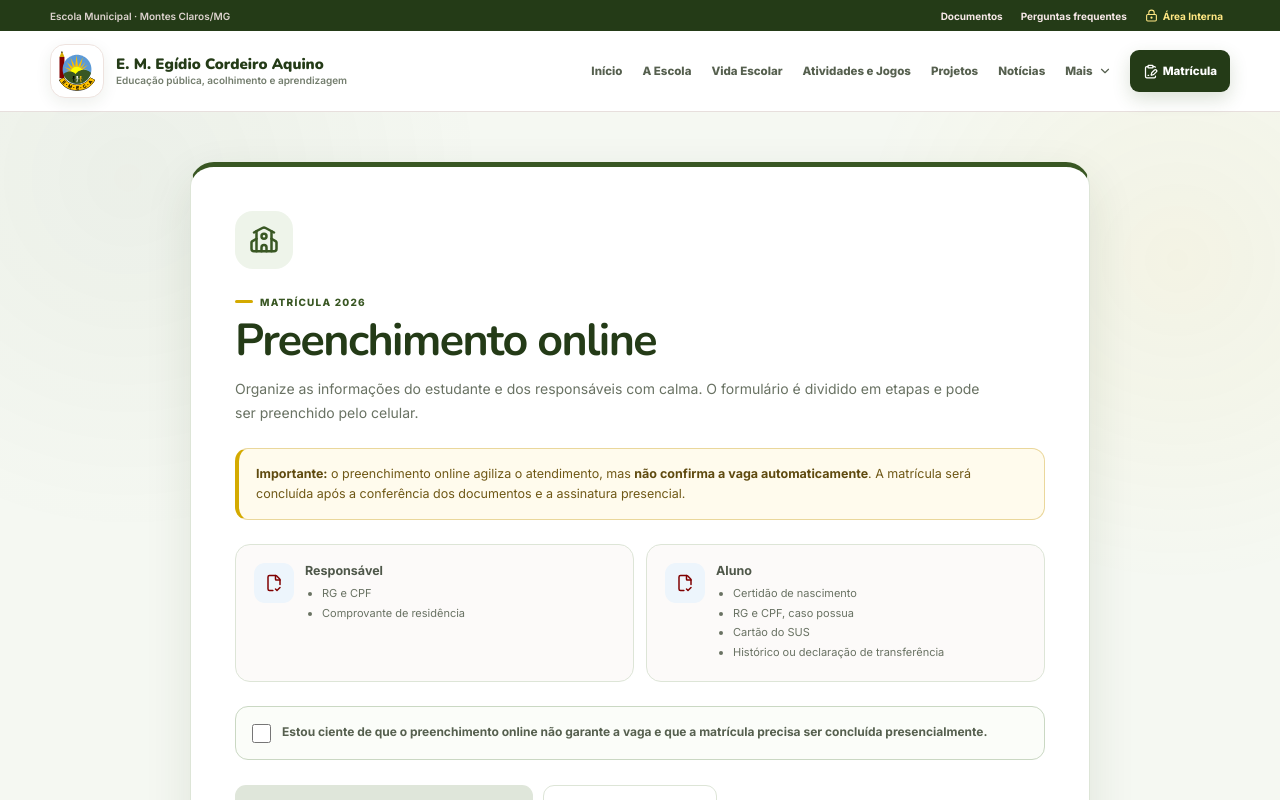
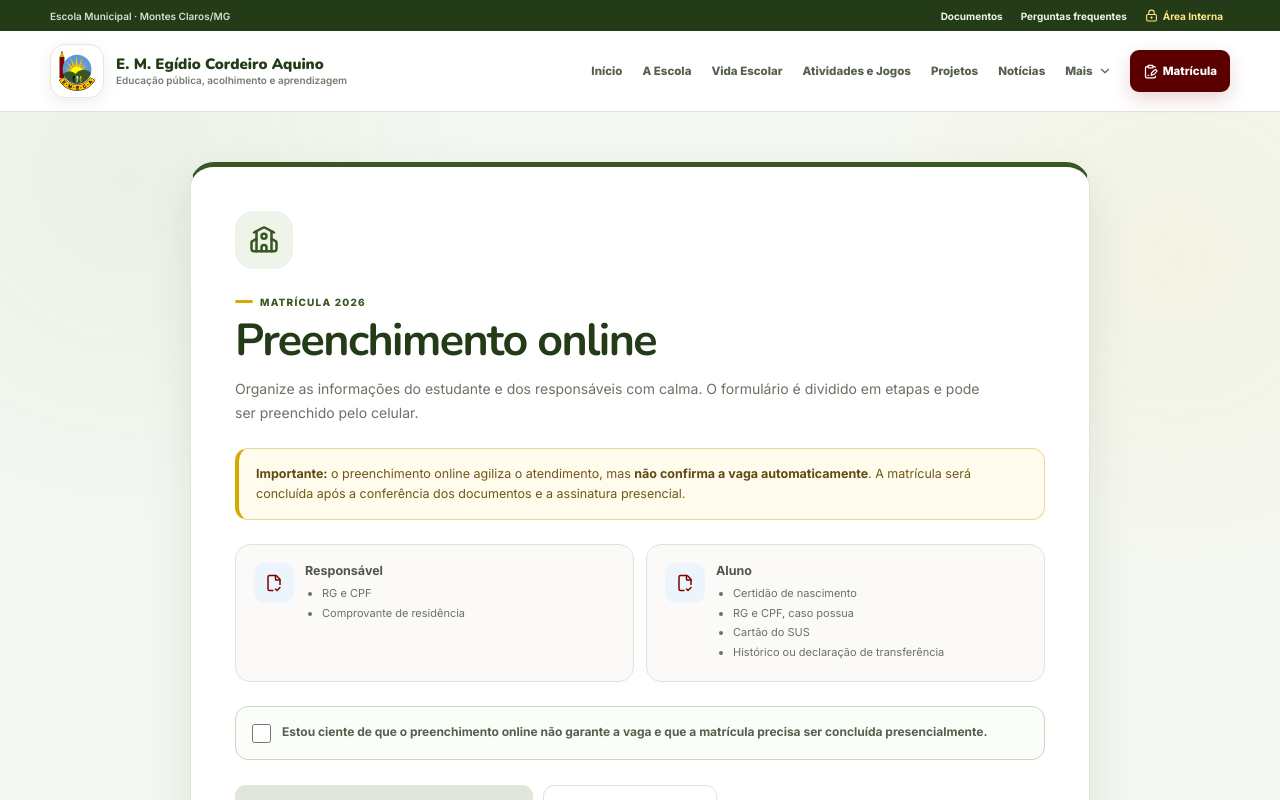
Before and after one commit to Paulo-Andre/emeca, a React (Vite) app in the folder frontend_publico/: page /DadosMae in a window 1280 px wide. Shown: the top 800 px of the page. Built offline with nearby package versions, Linux system fonts and the light colour scheme.

Commit message:
Usar vermelho como cor secundária no acesso à matrícula

```diff
--- a/frontend_publico/src/components/css/publicSiteShell.css
+++ b/frontend_publico/src/components/css/publicSiteShell.css
@@ -32,7 +32,7 @@
 
 .school-public-utility {
   background: var(--shell-wine-dark);
-  color: #f7e8e8;
+  color: #edf5e8;
 }
 
 .school-public-utility__inner {
@@ -60,7 +60,7 @@
 .school-public-utility a {
   padding: 5px 7px;
   border-radius: 7px;
-  color: #f7e8e8;
+  color: #edf5e8;
   font-weight: 700;
   text-decoration: none;
 }
@@ -199,14 +199,14 @@
   min-height: 42px;
   margin-left: 7px;
   padding: 0 13px;
-  background: var(--shell-wine);
+  background: #800000;
   color: #fff;
-  box-shadow: 0 7px 18px rgba(57,87,35,.18);
+  box-shadow: 0 7px 18px rgba(128,0,0,.17);
 }
 
 .school-public-nav .shell-enrollment:hover,
 .school-public-nav .shell-enrollment.active {
-  background: var(--shell-wine-dark);
+  background: #5b0000;
   color: #fff;
 }
 
```
